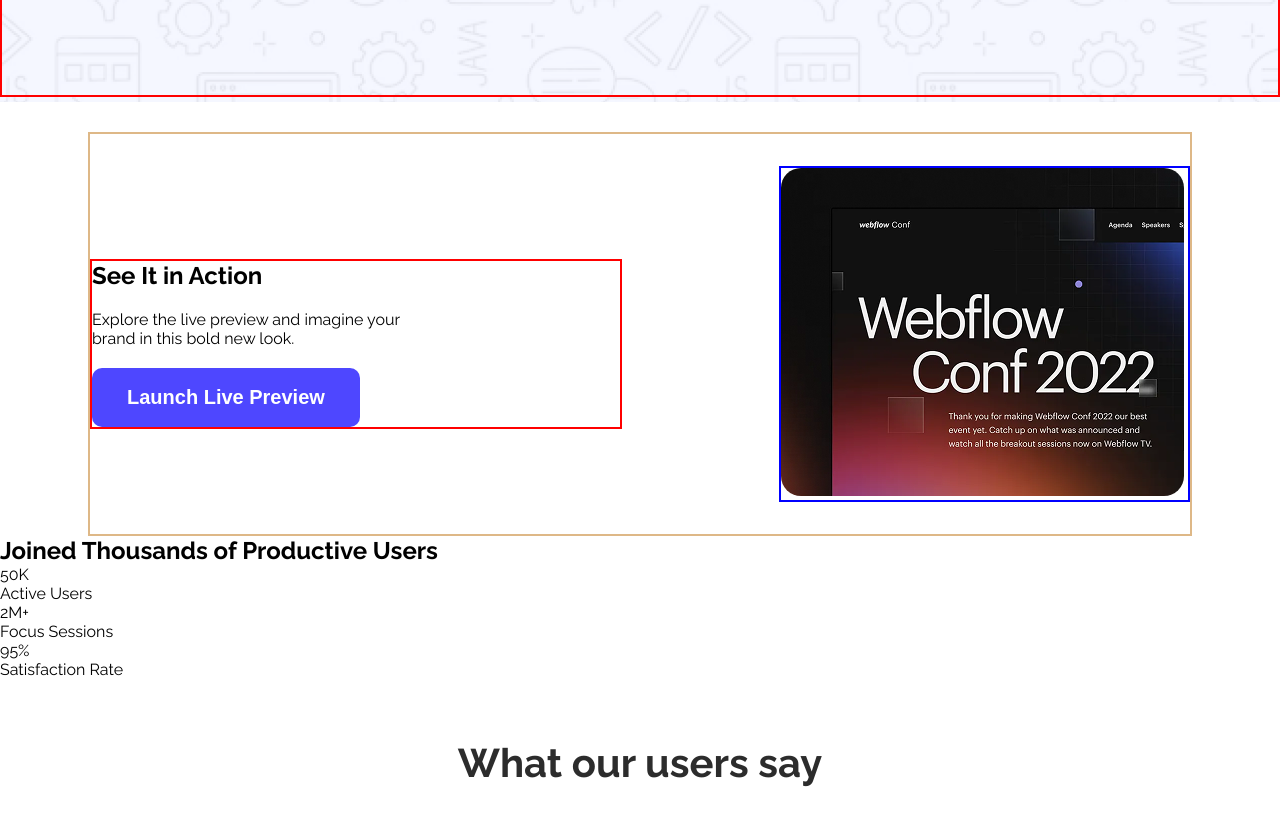
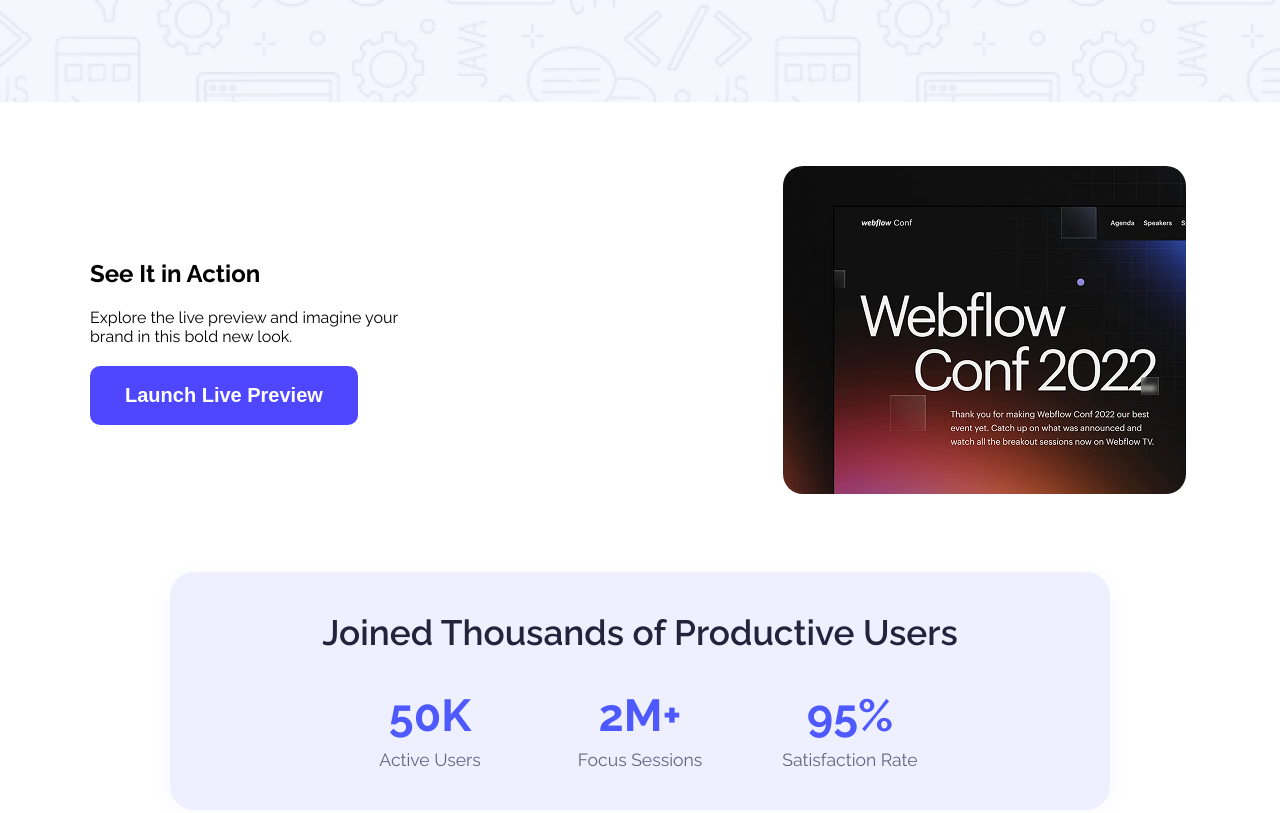
Before and after one commit to rimiruma/Assignment-1-, a plain HTML site: page index.html in a window 1280 px wide. Shown: the part 398-1211 px from the top of the page. Drawn offline with Linux system fonts and the light colour scheme.

Commit message:
added user code update setup done

```diff
--- a/index.html
+++ b/index.html
@@ -18,7 +18,7 @@
             <h3 class="nav-title">LOGO</h3>
             <button class="btn-primary">Sign Up</button>
         </nav>
-
+        <!-- banner section start hear -->
         <div class="banner">
             <h1 class="banner-title">Cool Dark UI Template for <br> Webflow Agencies!</h1>
             <button class="btn-primary btn">Stay Focused</button>
@@ -37,20 +37,20 @@
             </div>
         </section>
         <!-- user section start here -->
-         <section>
-            <h2 class="user-title">Joined Thousands of Productive Users</h2>
-            <div class="user-content">
-                <div class="user-sub-content">
-                    <p class="user-sub-title">50K</p>
-                    <p class="sub-content">Active Users</p>
+        <section class="stats-section">
+            <h2>Joined Thousands of Productive Users</h2>
+            <div class="stats-row">
+                <div class="stat">
+                    <span class="stat-value">50K</span>
+                    <span class="stat-label">Active Users</span>
                 </div>
-                <div class="user-sub-content">
-                    <p class="user-sub-title">2M+</p>
-                    <p class="sub-content">Focus Sessions</p>
+                <div class="stat">
+                    <span class="stat-value">2M+</span>
+                    <span class="stat-label">Focus Sessions</span>
                 </div>
-                <div class="user-sub-content">
-                    <p class="user-sub-title">95%</p>
-                    <p class="sub-content">Satisfaction Rate</p>
+                <div class="stat">
+                    <span class="stat-value">95%</span>
+                    <span class="stat-label">Satisfaction Rate</span>
                 </div>
             </div>
         </section>
--- a/styles/assignment1.css
+++ b/styles/assignment1.css
@@ -32,7 +32,7 @@
     align-items: center;
     justify-content: space-between;
     margin: 0px 200px;
-    border: 2px solid red;
+    /* border: 2px solid red; */
 
 }
 
@@ -55,7 +55,7 @@
 }
 
 .banner{
-    border: 2px solid red;
+    /* border: 2px solid red; */
     height: 300px;
     margin-top: 10%;
 }
@@ -69,7 +69,7 @@
 /* Action section style here */
 
 .section-container{
-  border: 2px solid burlywood;
+  /* border: 2px solid burlywood; */
   max-width: 1100px;
   margin: 0 auto;
   height: 400px;
@@ -80,18 +80,17 @@
 }
 
 .title-container{
-  border: 2px solid red;
+  /* border: 2px solid red; */
   width: 48%;
   margin-top: 20px;
 }
 
 .img-container{
-  border: 2px solid blue;
+  /* border: 2px solid blue; */
   width: 37%;
 }
 
 .title-content{
-  /* color: #FFFFFF; */
   margin-top: 20px;
 }
 
@@ -146,50 +145,7 @@ section img{
   color: #63657e;
 }
 
-/* .user-container{
-  border: 2px solid burlywood;
-  max-width: 1100px;
-  margin: 0 auto;
-  height: 200px;
-  margin-top: 30px;
-  background-color: #4E47FF1A;
-} */
-/* .user-title{
-margin-left: 25%;
-margin-top: 10px;
-} */
-
-/* .user-content{
-  width: 800px;
-  margin: 0 auto;
-  border: 2px solid seagreen;
-  display: flex;
-  justify-content: space-between;
-  align-items: center;
-  margin-top: 20px;
-} */
-
-/* .user-sub-content{
-  width: 200px;
-  height: 100px;
-  border: 2px solid red;
-  margin-top: 20px;
-
-} */
-
-/* .user-sub-title{
-  margin-top: 30px;
-  font-size: 30px;
-  color: #4E47FF;
-  font-weight: 800;
-}
-
-.sub-content{
-  margin-top: 10px;
-} */
-
 /* user feedback section style */
-
 .feedback-section {
   padding: 60px 20px;
   text-align: center;
```
